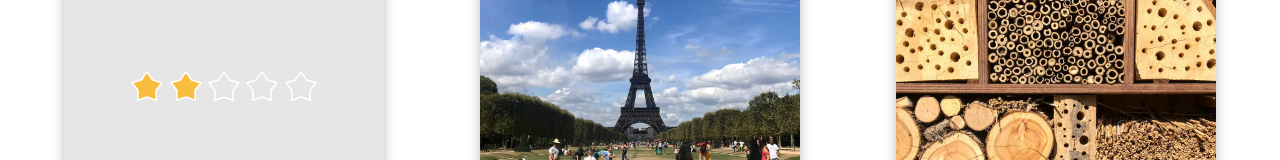
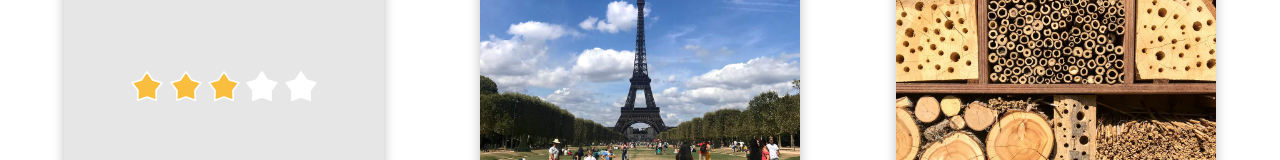
Before and after one commit to MattCrouch/react-spring-tutorial, a React (Create React App) app: page / in a window 1280 px wide. Both pictures are taken after a click on the element 224 px from the left and 400 px from the top of the page. Shown: the part 312-472 px from the top of the page. Built offline with nearby package versions, Linux system fonts and the light colour scheme.

Commit message:
White colour on unselected values

```diff
--- a/src/Star/index.js
+++ b/src/Star/index.js
@@ -26,7 +26,7 @@ export class Star extends Component {
             id="Star"
             stroke="#FFFFFF"
             strokeWidth="5"
-            fill={this.props.active ? "#F9BE3E" : undefined}
+            fill={this.props.active ? "#F9BE3E" : "#FFFFFF"}
             points="51 83.1013765 21.6107374 93.4508497 22.3718897 62.3018369 3.44717419 37.5491503 33.3068548 28.6474749 51 3 68.6931452 28.6474749 98.5528258 37.5491503 79.6281103 62.3018369 80.3892626 93.4508497"
           />
         </g>
```
